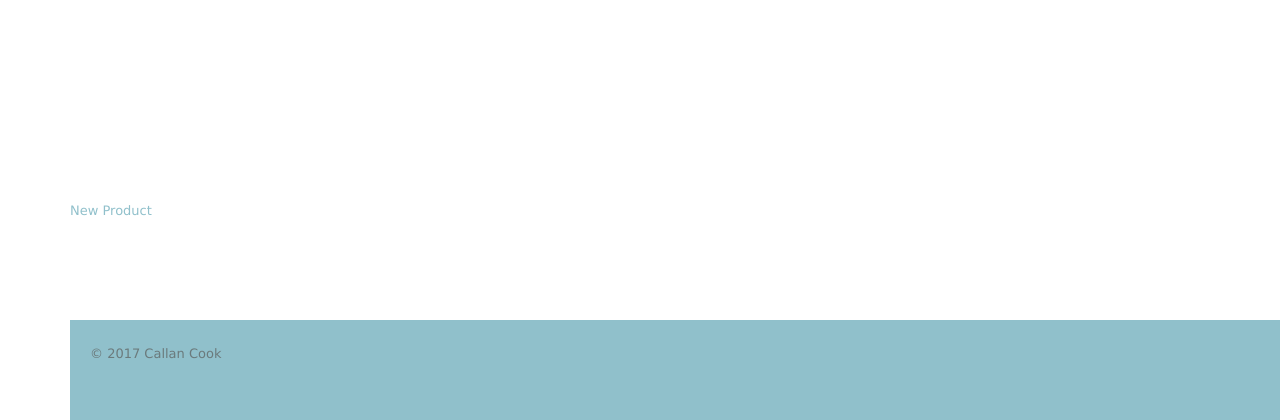
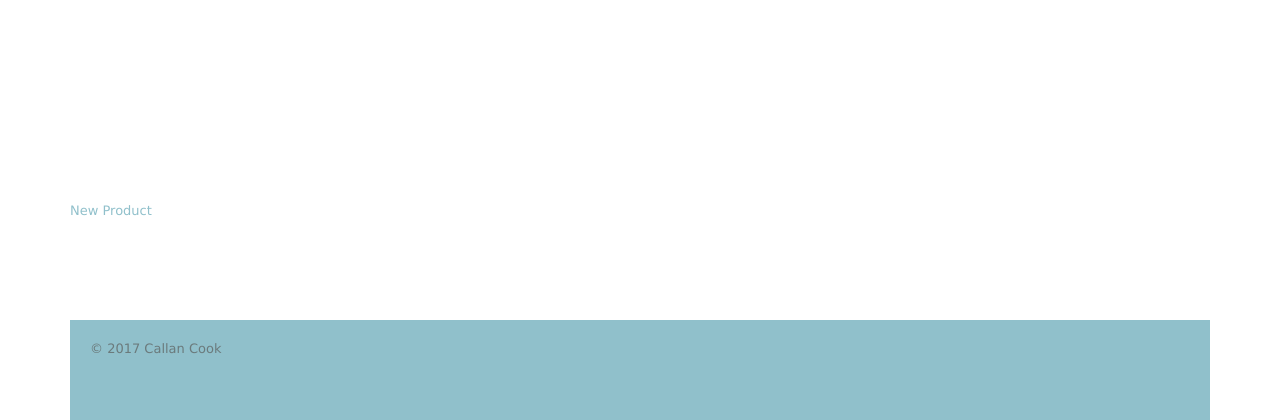
Before and after one commit to callanccook/Rails-App, a Rails app: page /products in a window 1280 px wide; the page is wider, and only the part inside the window is pictured. Shown: the part 1472-1892 px from the top of that part. Run offline with Rails 7, Linux system fonts and the light colour scheme; data comes from the database, SQL or seed files in the repository; style sheets or scripts are compiled from the project's sources; some libraries are stand-ins or nearby versions; some web fonts are replaced.

Commit message:
altered css on footer

```diff
--- a/app/assets/stylesheets/products.scss
+++ b/app/assets/stylesheets/products.scss
@@ -1,6 +1,8 @@
 // Place all the styles related to the products controller here.
 // They will automatically be included in application.css.
 // You can use Sass (SCSS) here: http://sass-lang.com/
+
+
 
 h1 {
 	font-family: Cutive, Georgia, serif;
@@ -33,11 +35,6 @@ body>a:hover {
 body>a {
   margin-left: 110px;
   color: #90c0cb;
-}
-
-footer {
-	margin-top: 100px;
-	width: 100%;
 }
 
 
@@ -108,3 +105,7 @@ a:hover {
   height: 75px;
   overflow: auto;
 }
+
+footer {
+  margin-top: 100px;
+}
--- a/app/assets/stylesheets/static_pages.scss
+++ b/app/assets/stylesheets/static_pages.scss
@@ -4,7 +4,7 @@
 
 body {
 	background-color: white;
-	}
+}
 
 // begin navbar
 
@@ -111,8 +111,8 @@ p {
 
 .info {
 	display: flex;
-    flex-direction: column;
-    align-items: center;
+  flex-direction: column;
+  align-items: center;
 }
 
 .address>p {
@@ -150,16 +150,11 @@ h2, h3 {
 // end about page
 //begin footer
 
-
 footer {
-	position: absolute;
-	width: 100%;
-	margin-bottom: 0px;
-	height: 100px;
 	background-color: #90c0cb;
 	color: #6b7a7c;
-	padding-top: 25px;
-	padding-left: 20px;
+	height: 100px;
+  padding: 20px;
 }
 
 // end footer
--- a/app/views/layouts/application.html.erb
+++ b/app/views/layouts/application.html.erb
@@ -38,10 +38,9 @@
 		</nav>
 
   	<%= yield %>
-    <div class="footer">
-	  	<footer>
-	      &copy; 2017 Callan Cook
-	    </footer>
-    <div>
+
+	<footer>
+		&copy; 2017 Callan Cook
+	</footer>
   </body>
 </html>
```
Lines whose indentation alone changed are shown as unchanged.
